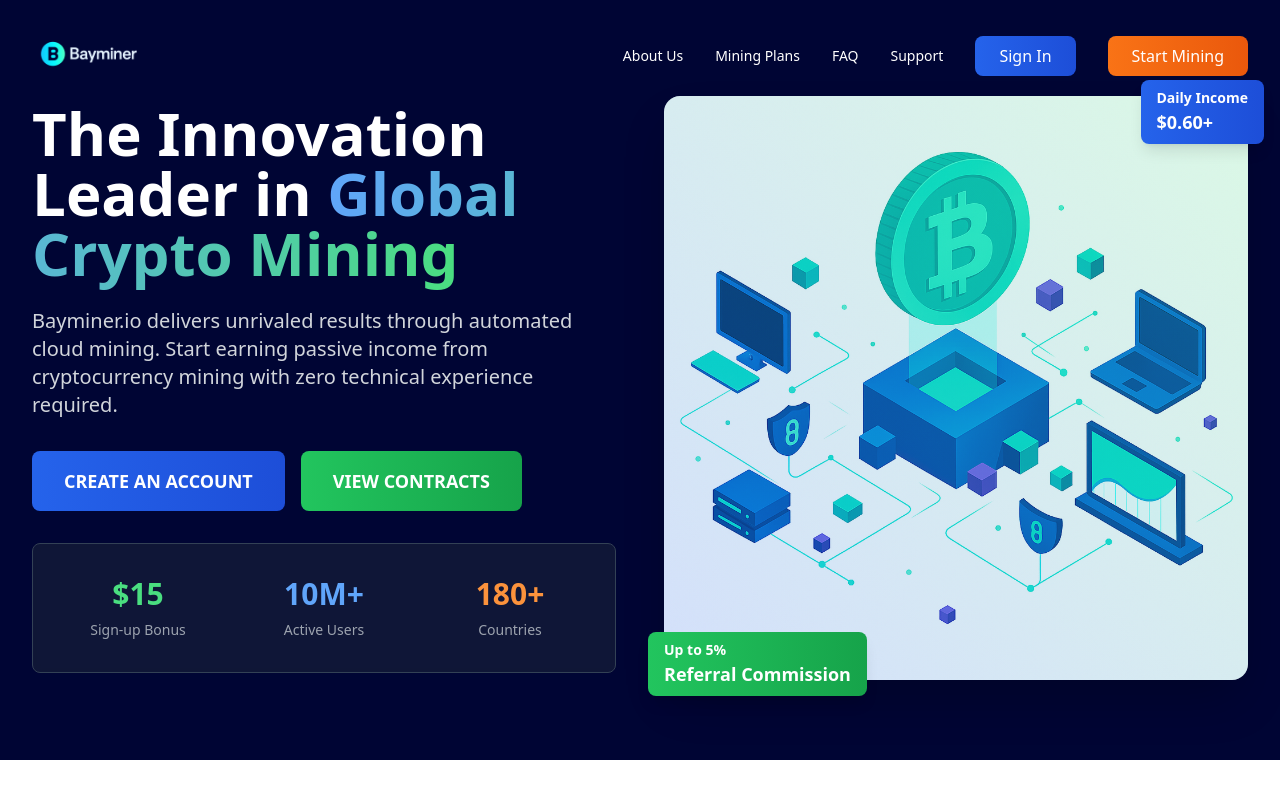
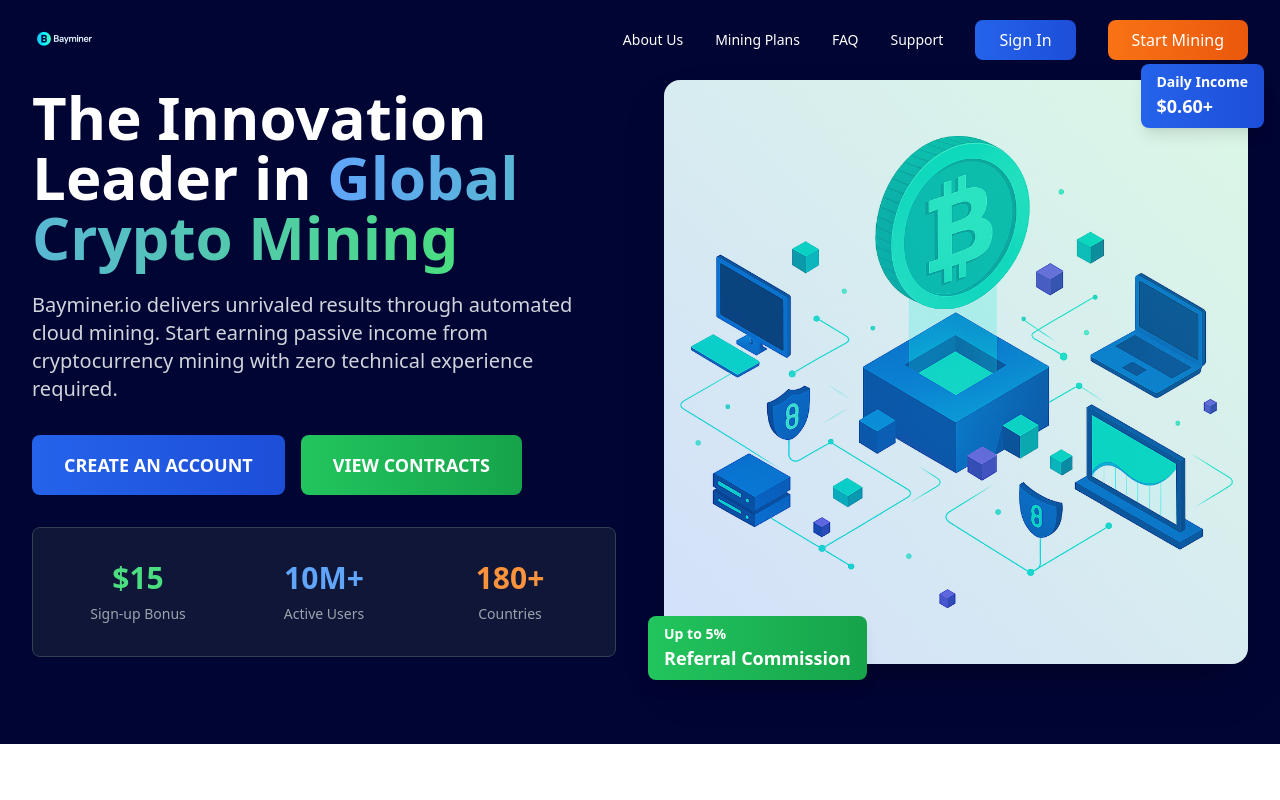
Before and after one commit to Oceanteel/bayMine, a React (Vite) app: page / in a window 1280 px wide. Shown: the top 800 px of the page. Built offline with nearby package versions, Linux system fonts and the light colour scheme.

Commit message:
Reduce Header Height for Better Proportions

```diff
--- a/src/components/Header.tsx
+++ b/src/components/Header.tsx
@@ -29,7 +29,7 @@
         : 'bg-transparent'
     }`} style={{ backgroundColor: isScrolled ? 'rgba(0, 5, 52, 0.95)' : 'transparent' }}>
       <div className="max-w-7xl mx-auto px-4 sm:px-6 lg:px-8">
-        <div className="flex items-center justify-between h-20 sm:h-24 lg:h-28">
+        <div className="flex items-center justify-between h-16 sm:h-18 lg:h-20">
           {/* Logo */}
           <div className="flex items-center">
             <img
@@ -37,8 +37,8 @@
               alt="Bayminer.io"
               className={`transition-all duration-300 ${
                 isScrolled ? 'brightness-100' : 'brightness-110'
-              } h-16 sm:h-20 lg:h-24 xl:h-28 w-auto object-contain`}
-              style={{ maxWidth: '320px' }}
+              } h-12 sm:h-14 lg:h-16 xl:h-18 w-auto object-contain`}
+              style={{ maxWidth: '280px' }}
             />
           </div>
 
--- a/src/components/Hero.tsx
+++ b/src/components/Hero.tsx
@@ -1,6 +1,6 @@
 export default function Hero() {
   return (
-    <section className="pt-20 sm:pt-24 pb-16 sm:pb-20 px-4 sm:px-6 lg:px-8">
+    <section className="pt-16 sm:pt-18 lg:pt-20 pb-16 sm:pb-20 px-4 sm:px-6 lg:px-8">
       <div className="max-w-7xl mx-auto">
         <div className="grid grid-cols-1 lg:grid-cols-2 gap-8 lg:gap-12 items-center">
           {/* Content */}
```
